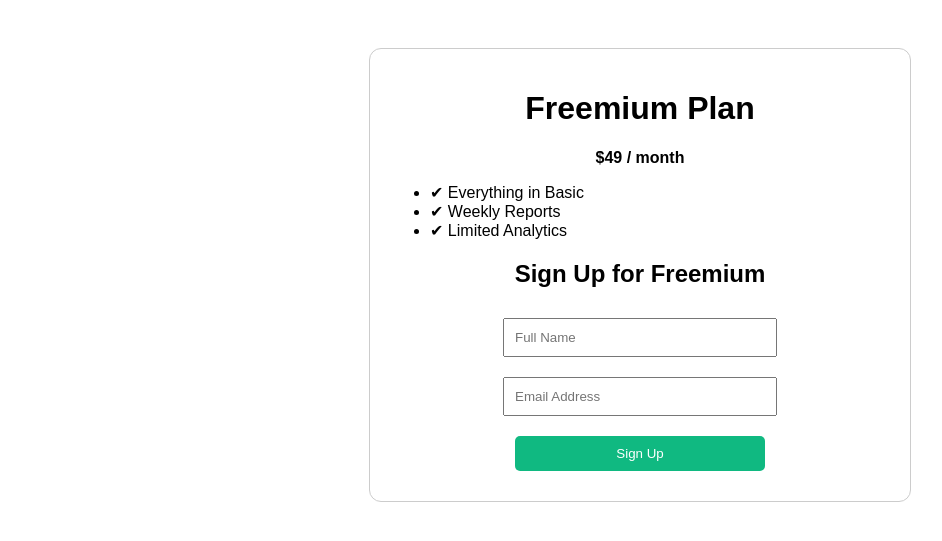
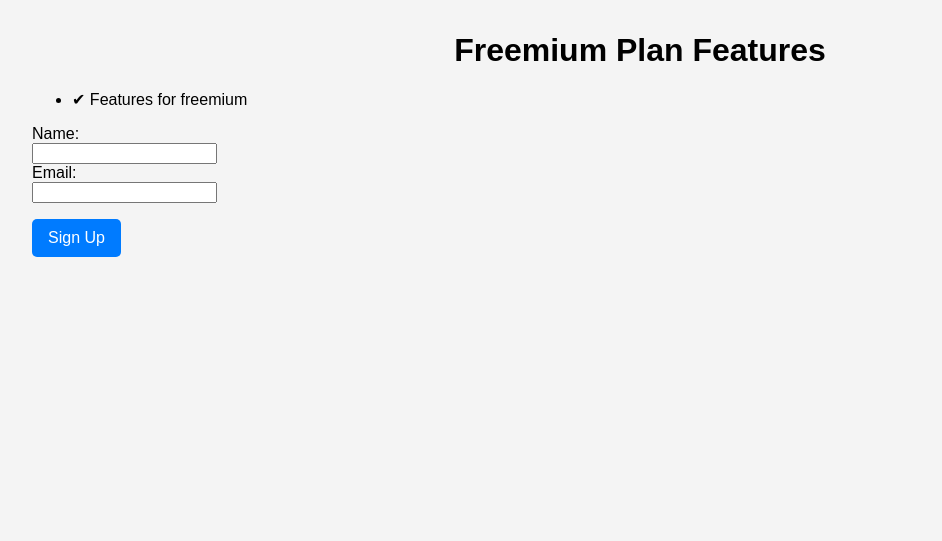
Before and after one commit to athira-panicker/GAnalytics_1, a Flask app: page /freemium in a window 1280 px wide. Shown: the top 541 px of the page, without its empty margins (0-942 px from the left). Run offline with Flask 3, Linux system fonts and the light colour scheme.

Commit message:
Second  commit - branch_2

```diff
--- /dev/null
+++ b/Procfile.txt
@@ -0,0 +1 @@
+web: gunicorn app:app
--- a/app.py
+++ b/app.py
@@ -1,37 +1,36 @@
+
 from flask import Flask, render_template, request
 import csv
 
 app = Flask(__name__)
 
-@app.route("/")
+@app.route('/')
 def home():
-    return render_template("home.html")
+    return render_template('home.html')
 
-@app.route("/signup", methods=["POST"])
+@app.route('/basic')
+def basic():
+    return render_template('basic.html')
+
+@app.route('/freemium')
+def freemium():
+    return render_template('freemium.html')
+
+@app.route('/premium')
+def premium():
+    return render_template('premium.html')
+
+@app.route('/signup', methods=['POST'])
 def signup():
-    name = request.form.get("name")
-    email = request.form.get("email")
-    plan = request.form.get("plan")
+    name = request.form.get('name')
+    email = request.form.get('email')
+    plan = request.form.get('plan')
 
-    # Save data to signups.csv
-    with open("signups.csv", mode="a", newline="") as file:
-        writer = csv.writer(file)
+    with open('signups.csv', 'a', newline='') as f:
+        writer = csv.writer(f)
         writer.writerow([name, email, plan])
 
-    print(f"New signup: {name}, {email}, Plan: {plan}")
-    return f"<h2>Thanks for signing up, {name}!</h2><p>You chose the {plan} plan.</p>"
+    return f"<h2>Thanks for signing up, {name}!</h2><p>You chose the <strong>{plan.title()}</strong> plan.</p>"
 
-@app.route("/basic")
-def basic():
-    return render_template("basic.html")
-
-@app.route("/freemium")
-def freemium():
-    return render_template("freemium.html")
-
-@app.route("/premium")
-def premium():
-    return render_template("premium.html")
-
-if __name__ == "__main__":
+if __name__ == '__main__':
     app.run(debug=True)
--- /dev/null
+++ b/requirements.txt
@@ -0,0 +1,2 @@
+Flask==2.3.2
+gunicorn
--- a/signups.csv
+++ /dev/null
@@ -1,3 +0,0 @@
-Athy,athirapanicker26@gmail.com,Basic
-aunni,athirapanicker26@gmail.com,Basic
-Athira Unnikrishnan,athiraunnikrishnan2025@u.northwestern.edu,Freemium
--- /dev/null
+++ b/static/styles.css
@@ -0,0 +1,39 @@
+
+body {
+  font-family: sans-serif;
+  margin: 2rem;
+  background: #f4f4f4;
+}
+
+h1, h2 {
+  text-align: center;
+}
+
+.pricing-container {
+  display: flex;
+  justify-content: space-around;
+  margin-top: 2rem;
+}
+
+.card {
+  background: white;
+  padding: 1.5rem;
+  border-radius: 10px;
+  width: 30%;
+  box-shadow: 0 2px 10px rgba(0,0,0,0.1);
+}
+
+button, select, input[type="submit"] {
+  margin-top: 1rem;
+  padding: 0.6rem 1rem;
+  font-size: 1rem;
+  background-color: #007BFF;
+  color: white;
+  border: none;
+  border-radius: 5px;
+  cursor: pointer;
+}
+
+form {
+  margin-top: 1rem;
+}
--- a/templates/Freemium.html
+++ b/templates/Freemium.html
@@ -1,46 +1,23 @@
+
 <!DOCTYPE html>
 <html>
 <head>
   <title>Freemium Plan</title>
-  <style>
-    body { font-family: sans-serif; text-align: center; padding: 40px; }
-    form input, form button {
-      margin: 10px;
-      padding: 10px;
-      width: 250px;
-    }
-    form button {
-      background: #10b981;
-      color: white;
-      border: none;
-      border-radius: 5px;
-      cursor: pointer;
-    }
-    .card {
-      max-width: 500px;
-      margin: auto;
-      padding: 20px;
-      border: 1px solid #ccc;
-      border-radius: 12px;
-    }
-  </style>
+  <link rel="stylesheet" href="/static/styles.css" />
 </head>
 <body>
-  <div class="card">
-    <h1>Freemium Plan</h1>
-    <p><strong>$49 / month</strong></p>
-    <ul style="text-align:left;">
-      <li>✔ Everything in Basic</li>
-      <li>✔ Weekly Reports</li>
-      <li>✔ Limited Analytics</li>
-    </ul>
-    <h2>Sign Up for Freemium</h2>
-    <form action="/signup" method="POST">
-      <input type="hidden" name="plan" value="Freemium">
-      <input type="text" name="name" placeholder="Full Name" required><br>
-      <input type="email" name="email" placeholder="Email Address" required><br>
-      <button type="submit">Sign Up</button>
-    </form>
-  </div>
+  <h1>Freemium Plan Features</h1>
+  <ul>
+    <li>✔ Features for freemium</li>
+  </ul>
+
+  <form action="/signup" method="POST">
+    <input type="hidden" name="plan" value="freemium" />
+    <label for="name">Name:</label><br/>
+    <input type="text" name="name" required /><br/>
+    <label for="email">Email:</label><br/>
+    <input type="email" name="email" required /><br/>
+    <input type="submit" value="Sign Up" />
+  </form>
 </body>
 </html>
```
Also changed, not shown: templates/Basic.html (+15 -38 lines), templates/Home.html (+20 -27 lines), templates/Premium.html (+15 -38 lines), 2 other files.
